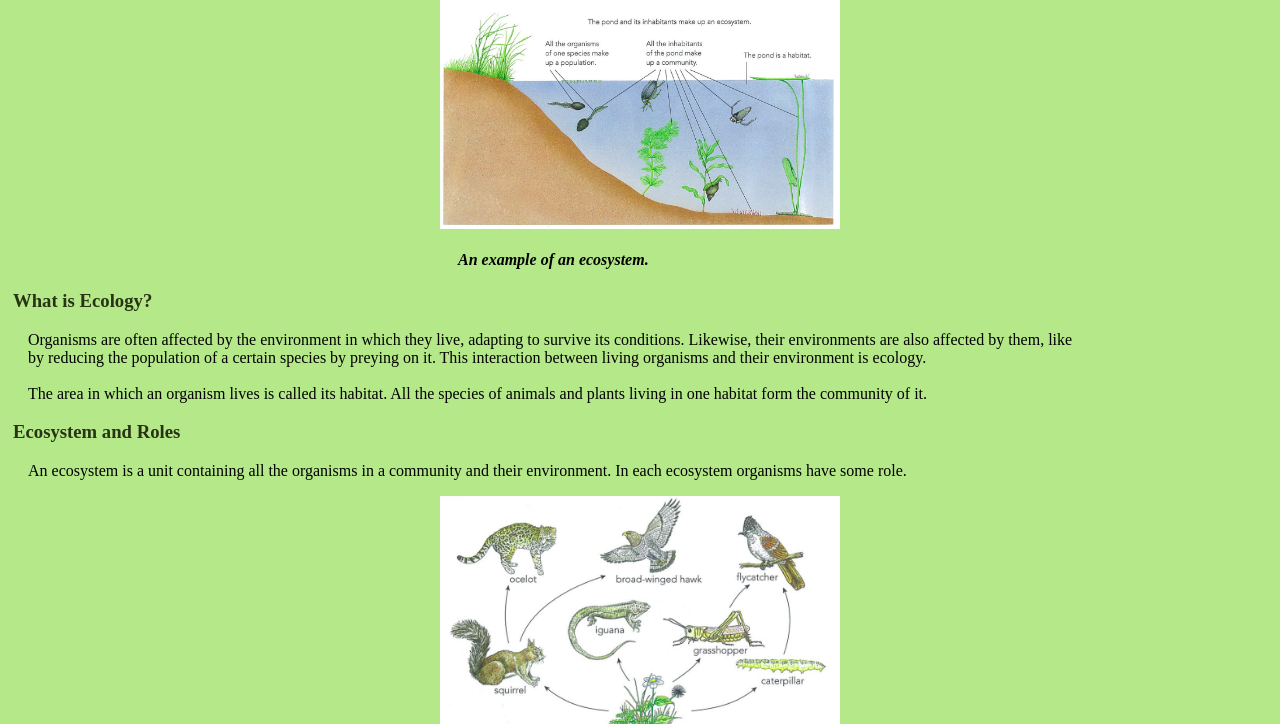
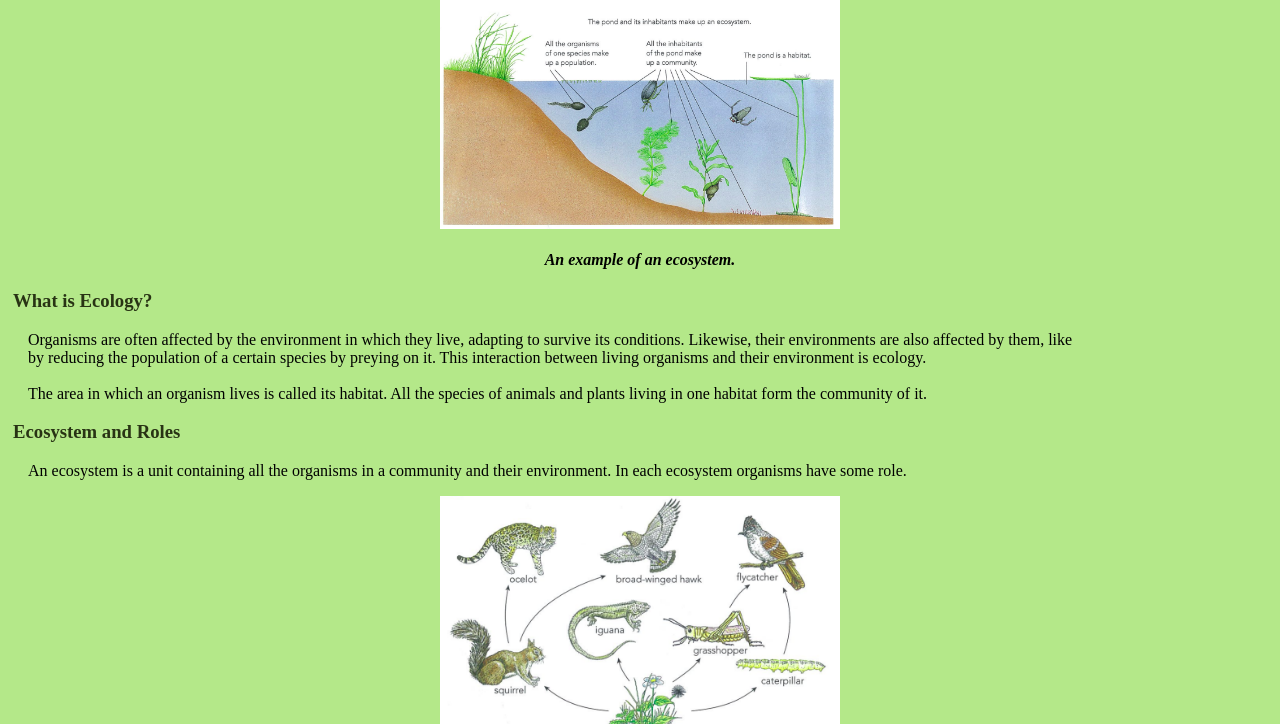
Before and after one commit to Aadika201/BioFA, a plain HTML site: page index.html in a window 1280 px wide. Shown: the part 76-800 px from the top of the page. Drawn offline with Linux system fonts and the light colour scheme.

Commit message:
Update style.css

```diff
--- a/style.css
+++ b/style.css
@@ -26,6 +26,6 @@ h3  {
 }
 
 h4 {
-    padding-left: 450px;
+    text-align: center;
     font-family: 'Times New Roman', Times, serif;
 }
```
